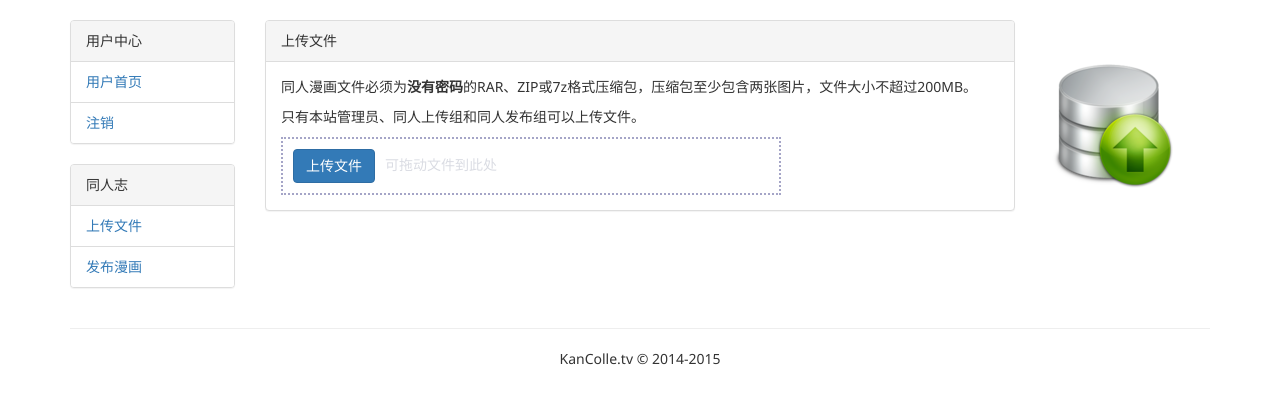
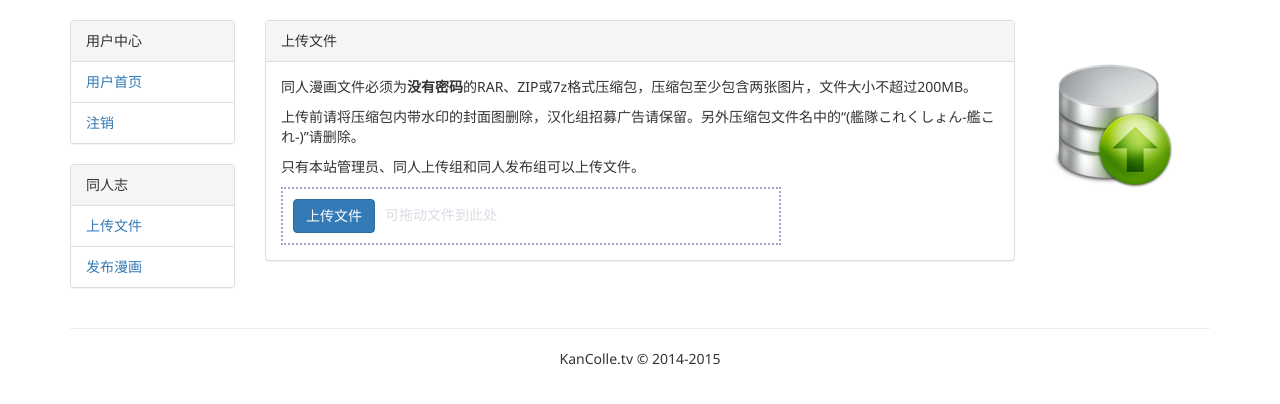
Before and after one commit to zigoni/KanColle.tv, a Django app: page /doujin/upload/ in a window 1280 px wide. Shown: the part 74-478 px from the top of the page. Run offline with Django 3.2, Linux system fonts and the light colour scheme; the visitor is signed in with stand-in values (Sample User, id 1); some libraries are stand-ins or nearby versions.

Commit message:
在文件上传和发布页面加入一些提示

```diff
--- a/kc/kc_doujin/templates/kc_doujin/mgt_publish_uploaded_file.html
+++ b/kc/kc_doujin/templates/kc_doujin/mgt_publish_uploaded_file.html
@@ -11,6 +11,7 @@
       <div class="panel-body">
         {% if form %}
           <p class="text-muted">对应文件：{{ f.file_name }}</p>
+          <p>请把压缩包文件名中的汉化组填到下面单独的字段中，“(C85)”之类的移到标题末尾。</p>
           {% crispy form form.helper %}
         {% else %}
           {{ message|safe }}
--- a/kc/kc_doujin/templates/kc_doujin/mgt_upload.html
+++ b/kc/kc_doujin/templates/kc_doujin/mgt_upload.html
@@ -10,6 +10,7 @@
       <div class="panel-heading">上传文件</div>
       <div class="panel-body">
         <p>同人漫画文件必须为<strong>没有密码</strong>的RAR、ZIP或7z格式压缩包，压缩包至少包含两张图片，文件大小不超过200MB。</p>
+        <p>上传前请将压缩包内带水印的封面图删除，汉化组招募广告请保留。另外压缩包文件名中的“(艦隊これくしょん-艦これ-)”请删除。</p>
         <p>只有本站管理员、同人上传组和同人发布组可以上传文件。</p>
         <div id="uploader">上传文件</div>
         <div id="messagebox"></div>
```
